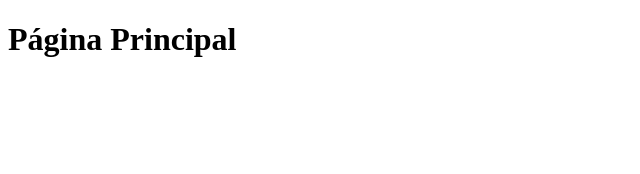
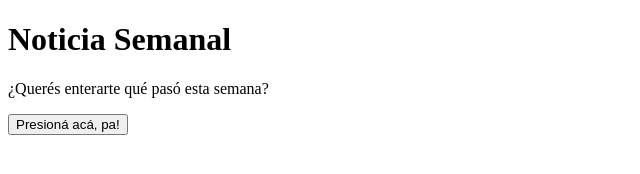
Before and after one commit to Brian-Almada/emprende-back, a website: page public/index.html in a window 1280 px wide. Shown: the whole page, without its empty margins (0-640 px from the left). Drawn offline with Linux system fonts and the light colour scheme.

Commit message:
Retocar html

```diff
--- a/index.js
+++ b/index.js
@@ -2,6 +2,9 @@ require('dotenv').config()
 const express = require('express')
 const app = express()
 const port = process.env.PORT
+
+app.use(express.static('public'))
+
 app.get('/', (req, res) => {
     res.send('Hello World!')
 })
--- a/public/index.html
+++ b/public/index.html
@@ -8,6 +8,8 @@
     <title>App de tareas</title>
 </head>
 <body>
-    <h1>Página Principal</h1>
+    <h1>Noticia Semanal</h1>
+    <p>¿Querés enterarte qué pasó esta semana?</p>
+    <button>Presioná acá, pa!</button>
 </body>
 </html>
```
